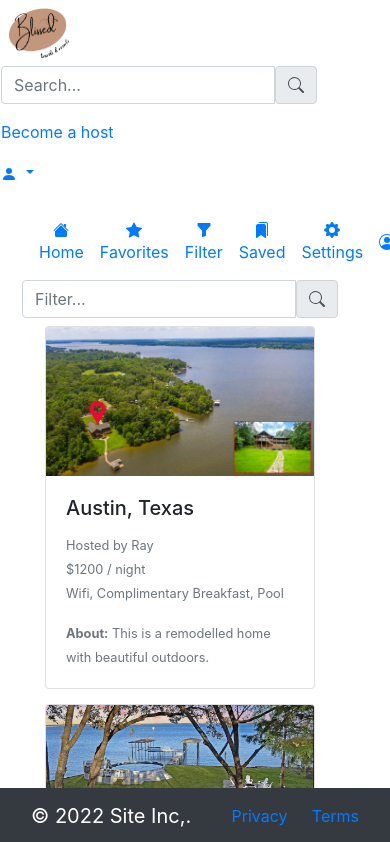
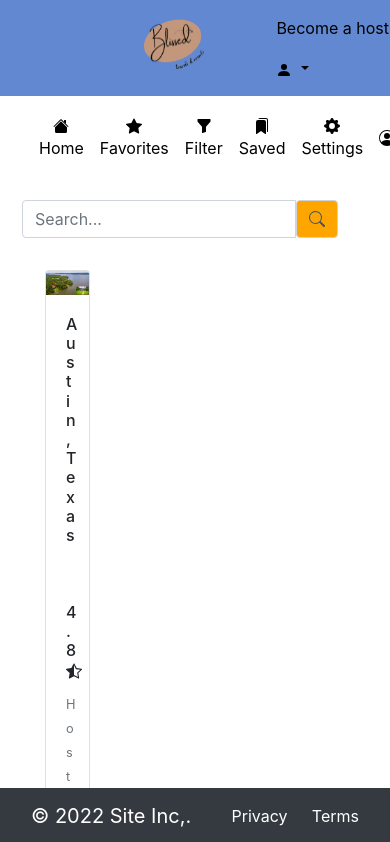
Before and after one commit to HimasriT/React_airbnb, a React (Create React App) app in the folder my-app/: page / in a window 390 px wide. Shown: the top 842 px of the page. Built offline with nearby package versions, Linux system fonts and the light colour scheme.

Commit message:
CSS changes

```diff
--- a/my-app/public/index.html
+++ b/my-app/public/index.html
@@ -10,10 +10,6 @@
       content="Web site created using create-react-app"
     />
     <link rel="apple-touch-icon" href="%PUBLIC_URL%/logo192.png" />
-    <!--
-      manifest.json provides metadata used when your web app is installed on a
-      user's mobile device or desktop. See https://developers.google.com/web/fundamentals/web-app-manifest/
-    -->
     <link rel="manifest" href="%PUBLIC_URL%/manifest.json" />
     <link rel="stylesheet" href="https://cdn.jsdelivr.net/npm/bootstrap@4.3.1/dist/css/bootstrap.min.css" integrity="sha384-ggOyR0iXCbMQv3Xipma34MD+dH/1fQ784/j6cY/iJTQUOhcWr7x9JvoRxT2MZw1T" crossorigin="anonymous">
     <script src="https://cdn.jsdelivr.net/npm/@popperjs/core@2.11.6/dist/umd/popper.min.js" integrity="sha384-oBqDVmMz9ATKxIep9tiCxS/Z9fNfEXiDAYTujMAeBAsjFuCZSmKbSSUnQlmh/jp3" crossorigin="anonymous"></script>
@@ -28,31 +24,16 @@
     <div id="root"></div>
     <div class="row" id="header">
       <nav class="navbar navbar-expand-lg text-dark topnavbar px-3">
-          <div class="container-fluid ">
-              <div class="d-flex justify-content-start">
+          <div class="container-fluid">
+            <div class="d-flex justify-content-start">
+            </div>
+              <div class="d-flex justify-content-center" style="padding-left: 18%">
                   <ul class="navbar-nav me-auto mb-2 mb-lg-0 list-group-horizontal ">
                       <li class="nav-item px-2">
                           <a class="navbar-item" href="index.html">
                               <img src="Blissed.png" width="60" height="50" class="image-responsive">
                           </a>
                       </li>
-                  </ul>
-              </div>
-              <div class="d-flex justify-content-center ">
-                  <ul class="navbar-nav me-auto mb-2 mb-lg-0 list-group-horizontal ">
-                      <div class="btn-toolbar" role="toolbar" aria-label="Toolbar with button groups">
-                          <div class="input-group">
-                              <input type="text" class="form-control" placeholder="Search..."
-                                  aria-label="Input group example" aria-describedby="btnGroupAddon">
-                              <div class="input-group-text" id="btnGroupAddon">
-                                  <svg xmlns="http://www.w3.org/2000/svg" width="16" height="16" fill="currentColor"
-                                      class="bi bi-search" viewBox="0 0 16 16">
-                                      <path
-                                          d="M11.742 10.344a6.5 6.5 0 1 0-1.397 1.398h-.001c.03.04.062.078.098.115l3.85 3.85a1 1 0 0 0 1.415-1.414l-3.85-3.85a1.007 1.007 0 0 0-.115-.1zM12 6.5a5.5 5.5 0 1 1-11 0 5.5 5.5 0 0 1 11 0z" />
-                                  </svg>
-                              </div>
-                          </div>
-                      </div>
                   </ul>
               </div>
               <div class="d-flex justify-content-end ">
@@ -81,7 +62,6 @@
           </div>
       </nav>
   </div>
-
   <div class="container-fluid row row1">
       <div class="col-sm-auto sticky-top col-md-1">
           <div class="d-flex sidebar flex-sm-column flex-row flex-nowrap align-items-center">
@@ -122,21 +102,6 @@
                           <li><a class="dropdown-item" href="#">Price Range</a></li>
                           <li><a class="dropdown-item" href="#">Location</a></li>
                       </ul>
-                      <!--
-                          <ul class="dropdown-menu shadow" aria-labelledby="Filterdropdown">
-                          <div>
-                              <h6>Type</h6>
-                              <form class="ml-md-2">
-                              <div class="form-inline border rounded p-sm-2 my-2"> <input type="radio" name="type" id="boring"> <label for="boring" class="pl-1 pt-sm-0 pt-1">Boring</label> </div>
-                              <div class="form-inline border rounded p-sm-2 my-2"> <input type="radio" name="type" id="ugly"> <label for="ugly" class="pl-1 pt-sm-0 pt-1">Ugly</label> </div>
-                              <div class="form-inline border rounded p-md-2 p-sm-1"> <input type="radio" name="type" id="notugly"> <label for="notugly" class="pl-1 pt-sm-0 pt-1">Not Ugly</label> </div>
-                              </form>
-                          </div>
-                          <li><a class="dropdown-item" href="#">New project...</a></li>
-                          <li><a class="dropdown-item" href="#">Settings</a></li>
-                          <li><a class="dropdown-item" href="#">Profile</a></li>
-                      </ul>
-                      -->
                   </div>
                   <li class="nav-item">
                       <a href="#" class="nav-link py-3 px-2" title="" data-bs-toggle="tooltip"
@@ -176,7 +141,6 @@
       <div id = "property_list" class="col-md-11">
       </div>
   </div>
-
   <div class="row" id="footer">
       <nav class="navbar navbar-dark bg-dark fixed-bottom">
           <div class="container-fluid">
--- a/my-app/public/properties.json
+++ b/my-app/public/properties.json
@@ -5,29 +5,29 @@
     "ratings": "4.8",
     "host": "Hosted by Ray",
     "amenities": "Wifi, Complimentary Breakfast, Pool",
-    "night_fee": "$1200 / night",
-    "cleaning_fee": "$80 / stay",
-    "service_fee": "$45 / stay",
+    "night_fee": "$1000 / night",
+    "cleaning_fee": "$70 / stay",
+    "service_fee": "$35 / stay",
     "short_description": "This is a remodelled home with beautiful outdoors.",
     "description": "Have fun with the family at this stylish fully remodeled cottage. Plenty of outdoor areas to hang out by a fire pit or dine outdoors.",
     "bedrooms": "3"
   },
   {
     "path": "property-2.png",
-    "place": "South Padre Island, Texas",
+    "place": "Leander, Texas",
     "ratings": "4.9",
     "host": "Hosted by Stephanie",
     "amenities": "Wifi, Complimentary Breakfast, Beach",
-    "night_fee": "$1500 / night",
-    "cleaning_fee": "$100 / stay",
-    "service_fee": "$50 / stay",
+    "night_fee": "$1200 / night",
+    "cleaning_fee": "$80 / stay",
+    "service_fee": "$40 / stay",
     "short_description": "This is a beach house with soothing waves visible.",
     "description": "This 3400 Square foot home delivers a high level of luxury finishes and details. Offers 1 King, 2 Queens with fulls over fulls with trundles.",
     "bedrooms": "2"
   },
   {
     "path": "property-3.png",
-    "place": "Austin, Texas",
+    "place": "Spring, Texas",
     "ratings": "4.6",
     "host": "Hosted by Brandy",
     "amenities": "Wifi, Complimentary Breakfast, Stable",
@@ -44,7 +44,7 @@
     "ratings": "5.0",
     "host": "Hosted by Ram",
     "amenities": "Wifi, Kitchen, Complimentary Breakfast",
-    "night_fee": "$1650 / night",
+    "night_fee": "$1350 / night",
     "cleaning_fee": "$80 / stay",
     "service_fee": "$55 / stay",
     "short_description": "This is our tiny home with lakefront and more.",
@@ -52,53 +52,53 @@
     "bedrooms": "1"
   },
   {
-    "path": "property-1.png",
-    "place": "Austin, Texas",
+    "path": "property-2.png",
+    "place": "Dallas, Texas",
     "ratings": "4.8",
     "host": "Hosted by Ray",
     "amenities": "Wifi, Complimentary Breakfast, Pool",
-    "night_fee": "$1200 / night",
-    "cleaning_fee": "$80 / stay",
+    "night_fee": "$1100 / night",
+    "cleaning_fee": "$70 / stay",
     "service_fee": "$45 / stay",
     "short_description": "This is a remodelled home with beautiful outdoors.",
     "description": "Have fun with the family at this stylish fully remodeled cottage. Plenty of outdoor areas to hang out by a fire pit or dine outdoors.",
     "bedrooms": "3"
   },
   {
-    "path": "property-2.png",
-    "place": "South Padre Island, Texas",
+    "path": "2.jpg",
+    "place": "Irving, Texas",
     "ratings": "4.9",
     "host": "Hosted by Stephanie",
     "amenities": "Wifi, Complimentary Breakfast, Beach",
-    "night_fee": "$1500 / night",
-    "cleaning_fee": "$100 / stay",
-    "service_fee": "$50 / stay",
+    "night_fee": "$1300 / night",
+    "cleaning_fee": "$78 / stay",
+    "service_fee": "$52 / stay",
     "short_description": "This is a beach house with soothing waves visible.",
     "description": "This 3400 Square foot home delivers a high level of luxury finishes and details. Offers 1 King, 2 Queens with fulls over fulls with trundles.",
     "bedrooms": "2"
   },
   {
-    "path": "property-3.png",
-    "place": "Austin, Texas",
+    "path": "5.jpg",
+    "place": "Denton, Texas",
     "ratings": "4.6",
     "host": "Hosted by Brandy",
     "amenities": "Wifi, Complimentary Breakfast, Stable",
-    "night_fee": "$800 / night",
+    "night_fee": "$850 / night",
     "cleaning_fee": "$75 / stay",
-    "service_fee": "$40 / stay",
+    "service_fee": "$30 / stay",
     "short_description": "This is a stable home with countryside feel and amenities.",
     "description": "This place is such a hidden gem. Every single detail in the house has a purpose and was carefully thought out.",
     "bedrooms": "4"
   },
   {
-    "path": "property-4.png",
-    "place": "Houston, Texas",
+    "path": "4.jpg",
+    "place": "Plano, Texas",
     "ratings": "5.0",
     "host": "Hosted by Ram",
     "amenities": "Wifi, Kitchen, Complimentary Breakfast",
-    "night_fee": "$1650 / night",
-    "cleaning_fee": "$80 / stay",
-    "service_fee": "$55 / stay",
+    "night_fee": "$1130 / night",
+    "cleaning_fee": "$82 / stay",
+    "service_fee": "$53 / stay",
     "short_description": "This is our tiny home with lakefront and more.",
     "description": "Our tiny home has everything you need for a lakefront family getaway on the Richland Chambers Reservoir.",
     "bedrooms": "1"
--- a/my-app/src/components/Properties_listing.js
+++ b/my-app/src/components/Properties_listing.js
@@ -11,7 +11,6 @@ function LayoutComponent() {
         fetch('properties.json')
             .then(res => res.json())
             .then(data => {
-                console.log(data)
                 setProperty(data)
             }
             )
@@ -20,9 +19,11 @@ function LayoutComponent() {
 
     return (
         <div>
+            <br />
             <SearchBar
                 filterText={filterText}
                 onFilterTextChange={setFilterText} />
+            <br />
             <div class="container overflow-hidden">
                 <Properties
                     filterText={filterText}
@@ -40,7 +41,7 @@ function SearchBar({ filterText, onFilterTextChange }) {
             <ul class="navbar-nav me-auto mb-2 mb-lg-0 list-group-horizontal ">
                 <div class="btn-toolbar" role="toolbar" aria-label="Toolbar with button groups">
                     <div class="input-group">
-                                <input type="text" value = {filterText} class="form-control" placeholder="Filter..."
+                        <input type="text" value={filterText} class="form-control" placeholder="Search..."
                             aria-label="Input group example" aria-describedby="btnGroupAddon" onChange={(e) => onFilterTextChange(e.target.value)} />
                         <div class="input-group-text" id="btnGroupAddon">
                             <svg xmlns="http://www.w3.org/2000/svg" width="16" height="16" fill="currentColor"
@@ -53,16 +54,12 @@ function SearchBar({ filterText, onFilterTextChange }) {
                 </div>
             </ul>
         </div>
-     /*   <form>
-            <input type="text" value={filterText} placeholder="Search..." onChange={(e) => onFilterTextChange(e.target.value)} />
-            <br></br>
-        </form> */
     )
 }
 
 function Properties({ property, filterText }) {
     var val = filterText;
-    var rows =[];
+    var rows = [];
     property.forEach((video) => {
         if (
             video.place.toLowerCase().indexOf(
@@ -78,20 +75,22 @@ function Properties({ property, filterText }) {
         <div class="card-deck">
             {
                 rows.map((p) => (
-                    <div class ="col-md-3 ">
-                    <div class="card" >
+                    <div class="col-3">
+                        <div class="card" style={{ marginBottom: 5 + 'em', minHeight: 24 + 'em' }}>
                             <div id="carouselExampleSlidesOnly" class="carousel slide" data-ride="carousel">
                                 <div class="carousel-inner">
                                     <div class="carousel-item active">
                                         <img class="card-img-top d-block w-100" src={p.path} alt="Card image cap" />
                                     </div>
                                     <div class="carousel-item">
-                                    <img class="d-block w-100" src="public/property-1.1.png" alt="Second slide" />
+                                        <img class="d-block w-100" src="property-1.1.png" alt="Second slide" />
                                     </div>
                                 </div>
                             </div>
                             <div class="card-body">
-                            <h5 class="card-title">{p.place}</h5>
+                                <h6 class="card-title">{p.place} &nbsp;&nbsp;&nbsp; {p.ratings}<svg xmlns="http://www.w3.org/2000/svg" width="16" height="16" fill="currentColor" class="bi bi-star-half" viewBox="0 0 16 16">
+                                    <path d="M5.354 5.119 7.538.792A.516.516 0 0 1 8 .5c.183 0 .366.097.465.292l2.184 4.327 4.898.696A.537.537 0 0 1 16 6.32a.548.548 0 0 1-.17.445l-3.523 3.356.83 4.73c.078.443-.36.79-.746.592L8 13.187l-4.389 2.256a.52.52 0 0 1-.146.05c-.342.06-.668-.254-.6-.642l.83-4.73L.173 6.765a.55.55 0 0 1-.172-.403.58.58 0 0 1 .085-.302.513.513 0 0 1 .37-.245l4.898-.696zM8 12.027a.5.5 0 0 1 .232.056l3.686 1.894-.694-3.957a.565.565 0 0 1 .162-.505l2.907-2.77-4.052-.576a.525.525 0 0 1-.393-.288L8.001 2.223 8 2.226v9.8z" />
+                                </svg></h6>
                                 <p class="card-text">
                                     <small class="text-muted">
                                         {p.host}<br>
@@ -109,47 +108,8 @@ function Properties({ property, filterText }) {
                 )
             }
         </div>
-    //    </div>
     );
 }
-
-/*function Properties1({ property }) {
-    return (
-        /*var mod_videos = [];
-        if(val === null || val === ' ')
-        {
-          mod_videos = prod;
-        }
-        else
-        {
-          if(val2)
-          {
-            mod_videos = prod.filter(d => {return d.available})
-            mod_videos = mod_videos.filter(d => {return d.title.startsWith(val)})
-          }
-          else
-          {
-            mod_videos = prod.filter(d => {return d.title.startsWith(val)})
-          }
-        }
-        property.map((p) => {
-            console.log(p);
-            var src = p.path;
-            console.log(src);
-            <Card style={{ width: '18rem' }}>
-                <Card.Img variant="top" src={p.path} />
-                <Card.Body>
-                    <Card.Title>{p.place}</Card.Title>
-                    <Card.Text>
-                        {p.short_description}
-                    </Card.Text>
-                </Card.Body>
-            </Card>
-            console.log("hello");
-        }
-        )
-    );
-} */
 
 class Properties_listing extends Component {
     render() {
@@ -157,9 +117,8 @@ class Properties_listing extends Component {
             <div>
                 <LayoutComponent />
             </div>
-
         );
-    }
+    } s
 }
 
 export default Properties_listing;
--- a/my-app/src/index.css
+++ b/my-app/src/index.css
@@ -11,3 +11,152 @@ code {
   font-family: source-code-pro, Menlo, Monaco, Consolas, 'Courier New',
     monospace;
 }
+
+.topnavbar {
+  color: black;
+  background-color: rgb(97, 136, 208);
+  width: 100%;
+}
+
+#footer {
+  position: fixed;
+  bottom: 0;
+  width: 100%;
+  height: 30px;
+  /* Height of the footer */
+  background: white;
+}
+
+#btnGroupAddon {
+  background-color: orange;
+}
+
+.linkHover {
+  text-decoration: none;
+  color: white;
+}
+
+.linkHover:hover {
+  text-decoration: underline;
+  color: white;
+}
+
+.propertyCard {
+  margin-left: 3%;
+  margin-top: 3%;
+}
+
+.row1 {
+  height: 100%;
+}
+
+.sidebar {
+  height: 100%;
+  display: flex;
+  flex-direction: column;
+  color: white;
+}
+
+.navbar-item {
+  text-decoration: none;
+  color: white;
+}
+
+.nav-link {
+  text-decoration: none;
+  color: black;
+}
+
+.nav-link:hover {
+  text-decoration: underline;
+  color: blue;
+}
+
+.cardcustom {
+  box-shadow: 0px 4px 8px 0px #757575;
+  border-radius: 20px;
+  margin-left: 13%;
+  margin-right: 10%;
+  background-color: #b25353;
+  width: 80%;
+  height: 100%;
+}
+
+.carousel-indicators {
+  position: absolute;
+  bottom: -100px;
+}
+
+.carousel-indicators button {
+  cursor: pointer;
+  border-radius: 50% !important;
+  width: 20px !important;
+  height: 20px !important;
+  opacity: 0.5;
+  margin: 5px !important;
+}
+
+.custcarosel {
+  margin-left: 0%;
+  height: 100%;
+  border-radius: 20px;
+}
+
+.carousel-indicators button.active {
+  opacity: 1;
+  width: 30px !important;
+  height: 30px !important;
+  margin-top: 0px !important;
+  border: 2px solid #fff;
+}
+
+.div img {
+  width: auto;
+  height: auto;
+}
+
+#cardimg {
+  position: absolute;
+  top: 0;
+  left: 0;
+  bottom: 0;
+  height: 100%;
+  width: 100%;
+}
+
+.social-connect {
+  background-color: #df4b37;
+  color: #fff;
+  font-size: 20px
+}
+
+.social-connect {
+  padding: 3px 0px 3px 3px;
+  border-radius: 10px;
+  cursor: pointer;
+  border: 1px solid #E0E0E0
+}
+
+.social-connect:hover {
+  background-color: #EEEEEE
+}
+
+picture {
+  display: block;
+  position: relative;
+  padding-top: 56.25%;
+}
+
+.outercard {
+  margin-top: 2%;
+  height: 100%;
+  margin-right: 0%;
+  margin-left: 0%;
+}
+
+.innercard {
+  margin-top: 0%;
+  background: hsla(0, 0%, 100%, 0.8);
+  backdrop-filter: blur(30px);
+  height: fit-content;
+}
```
Also changed, not shown: my-app/src/index.js (line endings or trailing spaces). Lines whose indentation alone changed are shown as unchanged.
